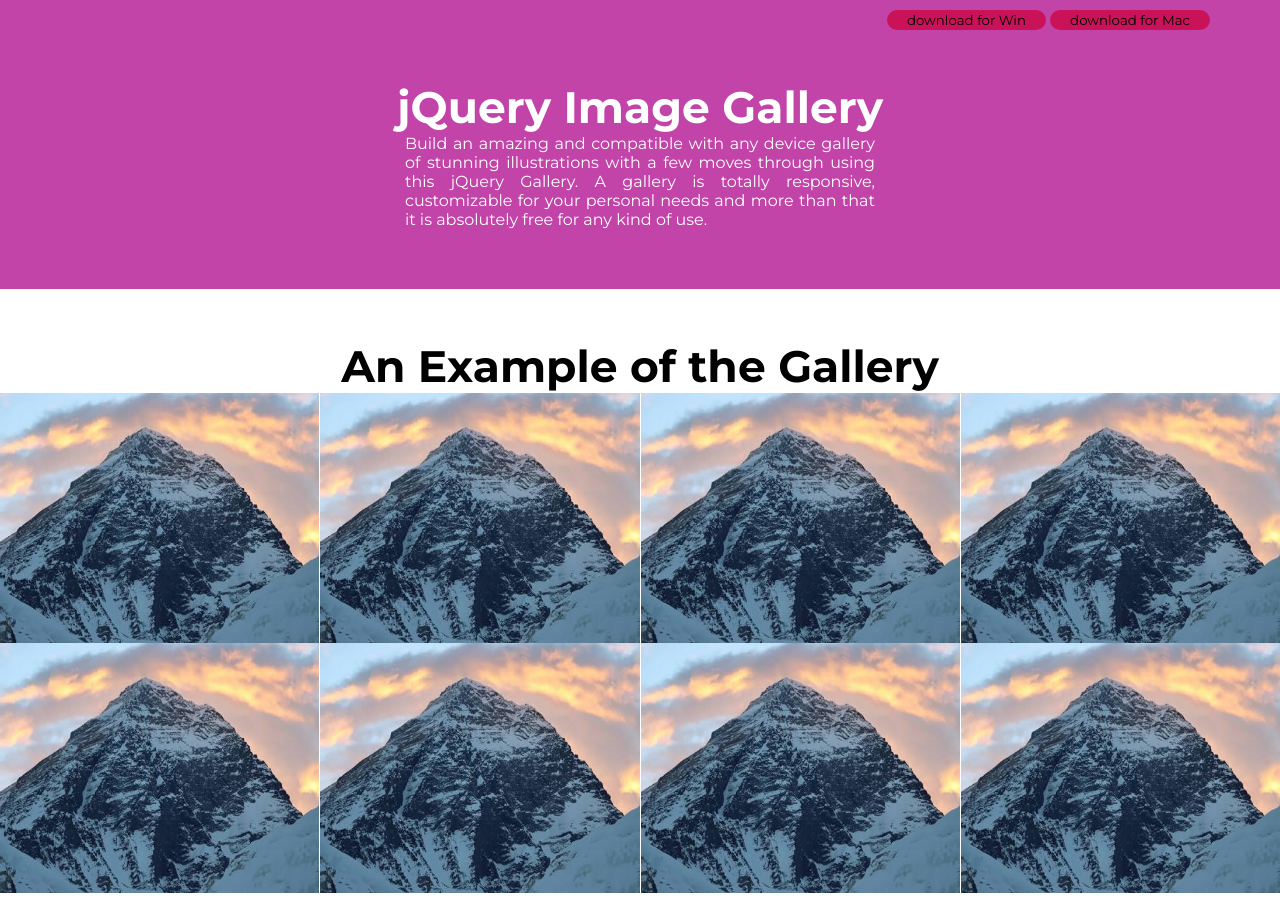
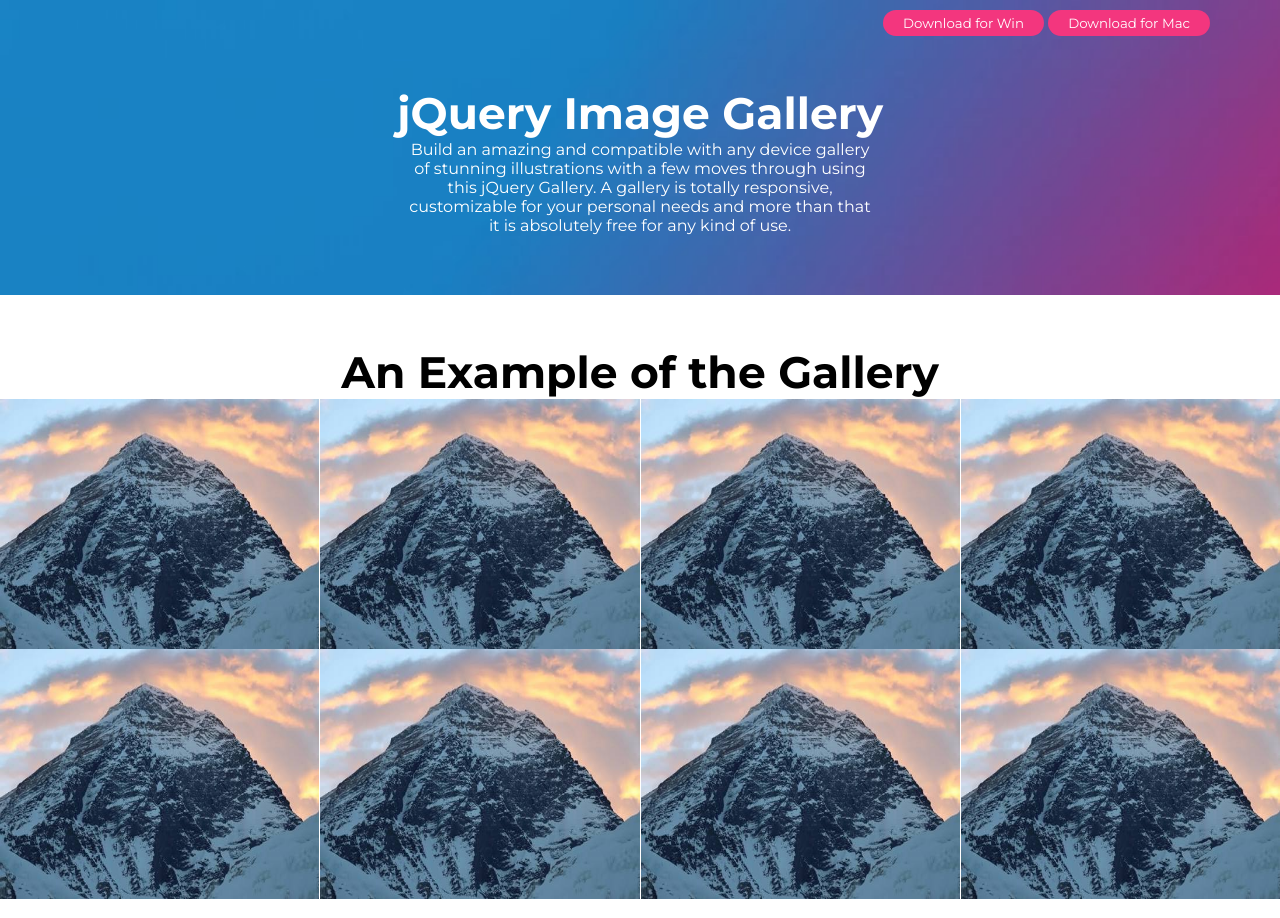
Before and after one commit to BlueB586/assignment7, a plain HTML site: page index.html in a window 1280 px wide. Drawn offline with Linux system fonts and the light colour scheme; a web font is replaced by a local one.

Commit message:
added a gradient background, tweaked text

```diff
--- a/index.html
+++ b/index.html
@@ -12,8 +12,8 @@
   <body>
     <section class="sect1">
       <div class="download">
-        <button>download for Win</button>
-        <button>download for Mac</button>
+        <button>Download for Win</button>
+        <button>Download for Mac</button>
       </div>
       <h1>jQuery Image Gallery</h1>
       <p>
--- a/styles.css
+++ b/styles.css
@@ -7,7 +7,8 @@
 
 .sect1 {
   width: 100%;
-  background-color: rgb(195, 68, 168);
+  background-image: url(gradient.png);
+  background-size: cover;
   color: white;
   padding: 10px 70px;
   display: flex;
@@ -15,14 +16,20 @@
   align-items: center;
 }
 
+.sect1 p {
+  text-align: center;
+}
+
 .download {
   align-self: flex-end;
 }
+
 button {
-  background-color: rgb(202, 18, 89);
-  padding: 2px 20px;
+  background-color: rgb(243, 54, 126);
+  padding: 5px 20px;
   border-radius: 30px;
   border: none;
+  color: white;
 }
 
 h1 {
```
Also changed, not shown: gradient.png (added).
